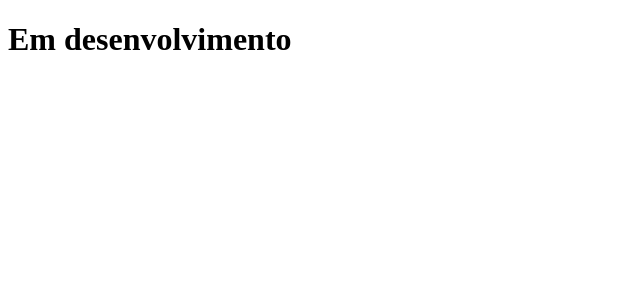
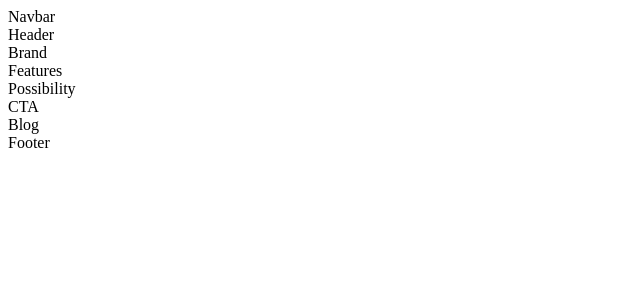
Before and after one commit to devmarcioreis/modern-react, a React (Create React App) app: page / in a window 1280 px wide. Shown: the top 300 px of the page, without its empty margins (0-640 px from the left). Built offline with nearby package versions, Linux system fonts and the light colour scheme.

Commit message:
sections

```diff
--- a/src/App.js
+++ b/src/App.js
@@ -5,9 +5,20 @@ import { CTA, Brand, Navbar } from './components/'
 
 const App = () => {
   return (
-    <div>
-        <h1>Em desenvolvimento</h1>
+
+    <div className='app'>
+        <div className='gradient__bg'>
+          <Navbar />
+          <Header />
+        </div>
+        <Brand />
+        <Features />
+        <Possibility />
+        <CTA />
+        <Blog />
+        <Footer />
     </div>
+
   )
 }
 
```
